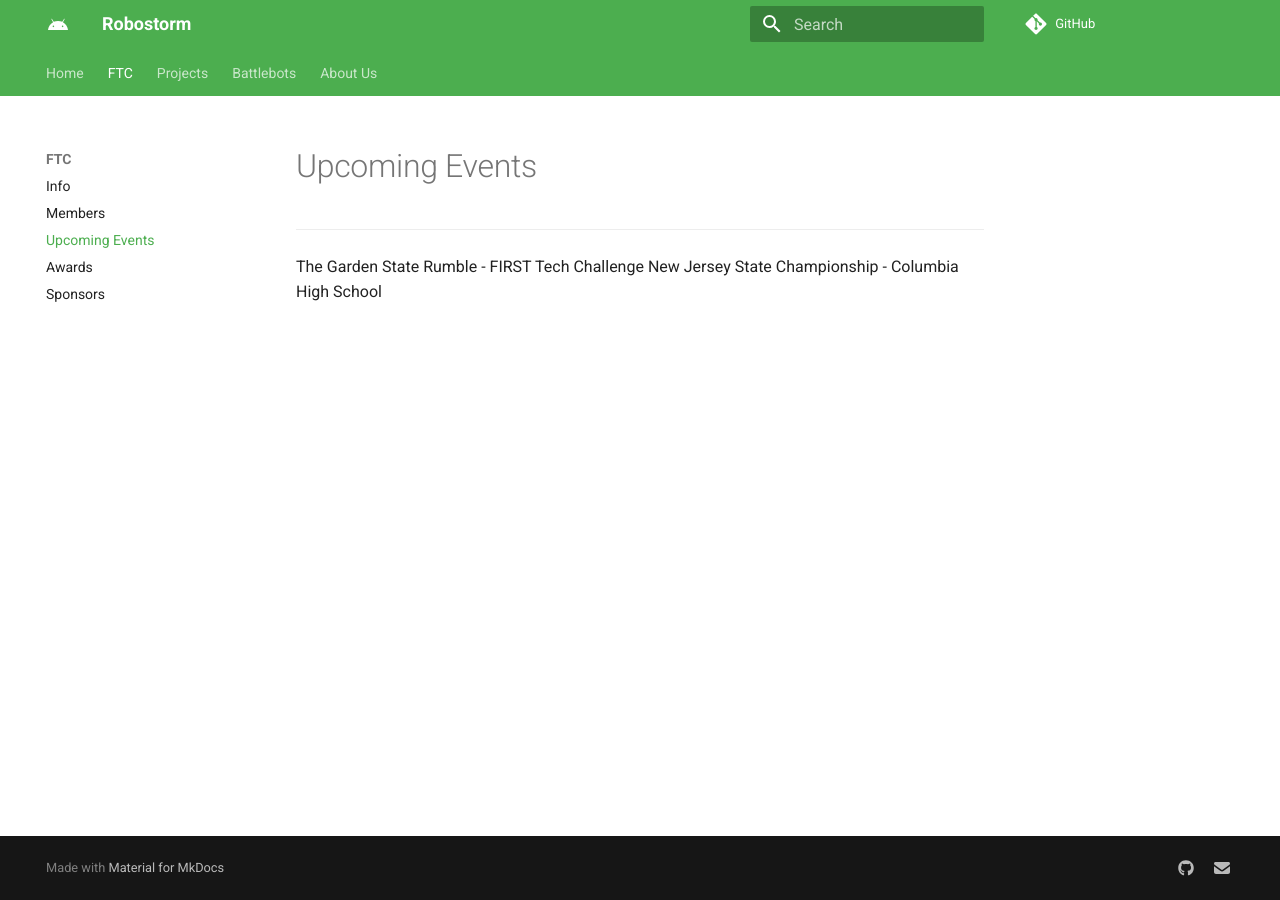
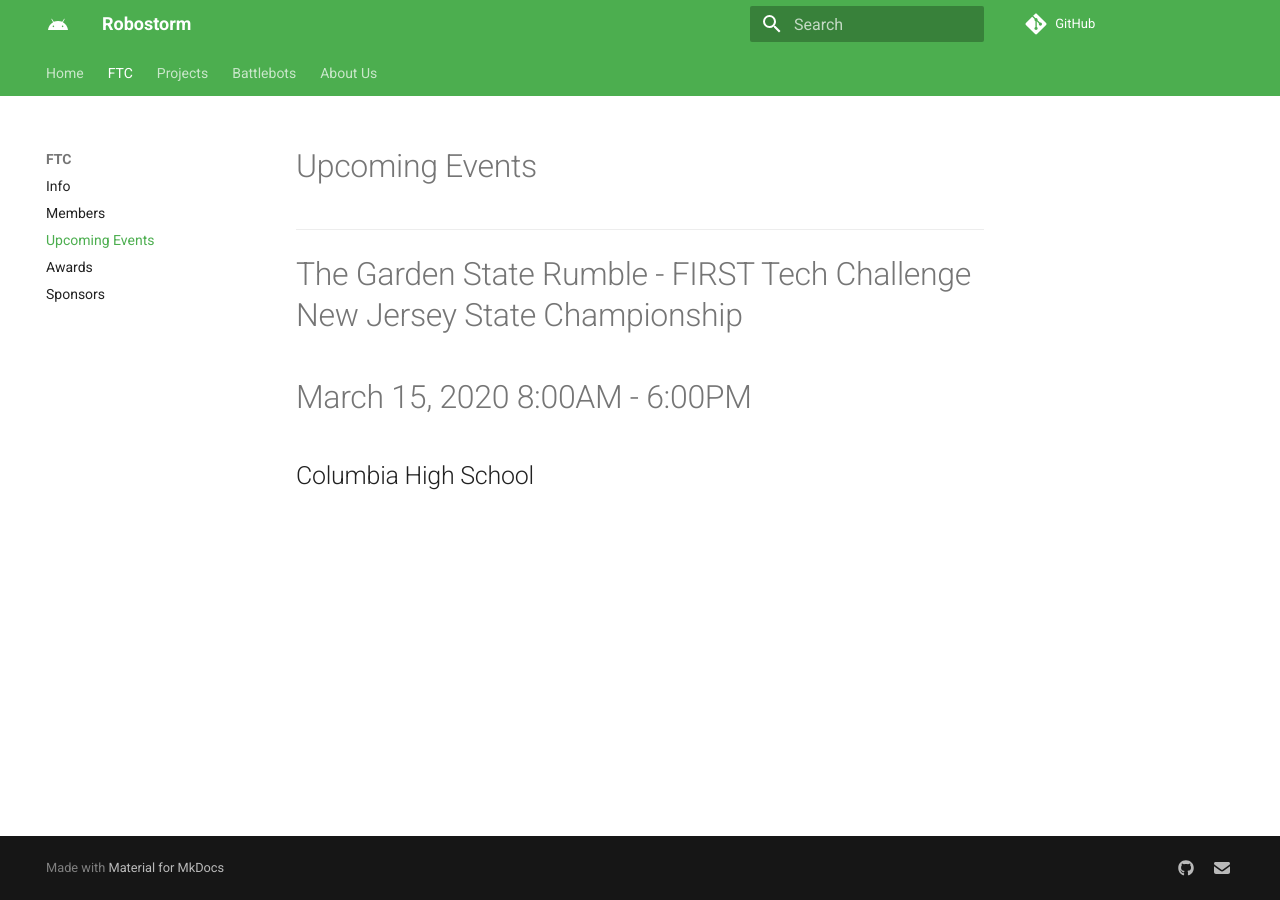
Before and after one commit to Robostorm/Website, an MkDocs documentation site: the page built from docs/FTC/upcoming-events.md, in a window 1280 px wide. Built offline with MkDocs 1.6.1 and Material for MkDocs 9.7.7, drawn with Linux system fonts in a browser that asks for light colours.

Commit message:
Update upcoming-events.md

```diff
--- a/docs/FTC/upcoming-events.md
+++ b/docs/FTC/upcoming-events.md
@@ -1,4 +1,6 @@
 # Upcoming Events
 ---
 
-The Garden State Rumble - FIRST Tech Challenge New Jersey State Championship - Columbia High School
+#The Garden State Rumble - FIRST Tech Challenge New Jersey State Championship
+#March 15, 2020 8:00AM - 6:00PM
+##Columbia High School
```
